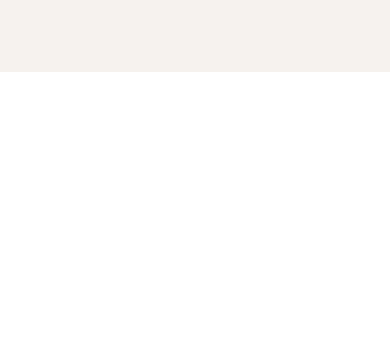
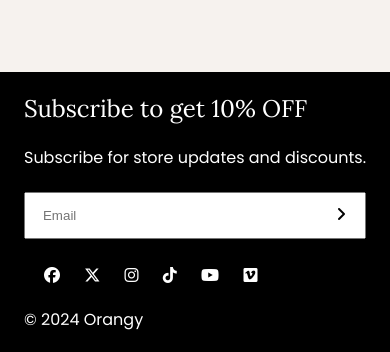
Before and after one commit to NguyenChi11/orangy-NVC-week4, a website with bundled scripts: page index.html in a window 390 px wide. Shown: the part 5830-6182 px from the top of the page. Before the commit the page ends 5902 px from the top, so only its background shows below. Built offline with nearby package versions, Linux system fonts and the light colour scheme; files whose address does not match are found by name.

Commit message:
orangy-footer: create footer

```diff
--- a/index.html
+++ b/index.html
@@ -424,6 +424,25 @@
         />
       </div>
     </div>
+    <footer>
+      <div class="footer">
+        <h2>Subscribe to get 10% OFF</h2>
+        <p>Subscribe for store updates and discounts.</p>
+        <div class="footer__input">
+          <input type="text" placeholder="Email" />
+          <i class="fa-solid fa-angle-right"></i>
+        </div>
+        <div class="icon">
+          <i class="fa-brands fa-facebook"></i>
+          <i class="fa-brands fa-x-twitter"></i>
+          <i class="fa-brands fa-instagram"></i>
+          <i class="fa-brands fa-tiktok"></i>
+          <i class="fa-brands fa-youtube"></i>
+          <i class="fa-brands fa-vimeo"></i>
+        </div>
+        <p>© 2024 Orangy</p>
+      </div>
+    </footer>
   </body>
   <script type="module" src="./javascript/header.js"></script>
   <script type="module" src="./javascript/app.js"></script>
--- /dev/null
+++ b/scss/components/_footer.scss
@@ -0,0 +1,91 @@
+@import "../base/mixins";
+@import "../base/variables";
+
+footer {
+  background: $color-black;
+  color: $color-white;
+  @include center-flex;
+  .footer {
+    h2 {
+      font-family: Lora;
+      font-size: 32px;
+      font-weight: 400;
+      line-height: 42px;
+      text-align: center;
+      margin: 55px 0 -11px;
+    }
+    p {
+      font-family: Poppins;
+      font-size: 16px;
+      font-weight: 400;
+      line-height: 24px;
+      text-align: center;
+      margin: 20px;
+    }
+    .footer__input {
+      position: relative;
+      input {
+        padding: 17px;
+        width: 465px;
+        margin-top: 2px;
+        margin-bottom: 14px;
+      }
+      i {
+        color: $color-black;
+        position: absolute;
+        top: 16px;
+        right: 20px;
+      }
+    }
+    .icon {
+      margin: 10px;
+      i {
+        margin: 0 10px;
+      }
+    }
+  }
+}
+
+@media (max-width: 768px) {
+  footer {
+    .footer {
+      .footer__input {
+        input {
+          padding: 12px 17px;
+          width: 100%;
+        }
+      }
+    }
+  }
+}
+
+@media (max-width: 391px) {
+  footer {
+    .footer {
+      h2 {
+        font-size: 24px;
+        font-weight: 400;
+        line-height: 33.6px;
+        text-align: left;
+        margin: 20px 0;
+      }
+      p {
+        font-size: 16px;
+        font-weight: 400;
+        line-height: 24px;
+        text-align: left;
+        margin: 20px 0px;
+      }
+      .footer__input {
+        input {
+          padding: 14px 17px;
+          width: 100%;
+        }
+      }
+    }
+    .icon {
+      margin: 10px 0;
+      text-align: left;
+    }
+  }
+}
--- a/scss/style.scss
+++ b/scss/style.scss
@@ -10,6 +10,7 @@
 @import "./components/faq";
 @import "./components/singleBanner";
 @import "./components/contact";
+@import "./components/footer";
 
 * {
   padding: 0;
```
Also changed, not shown: asset/css/style.css, 1 other file.
